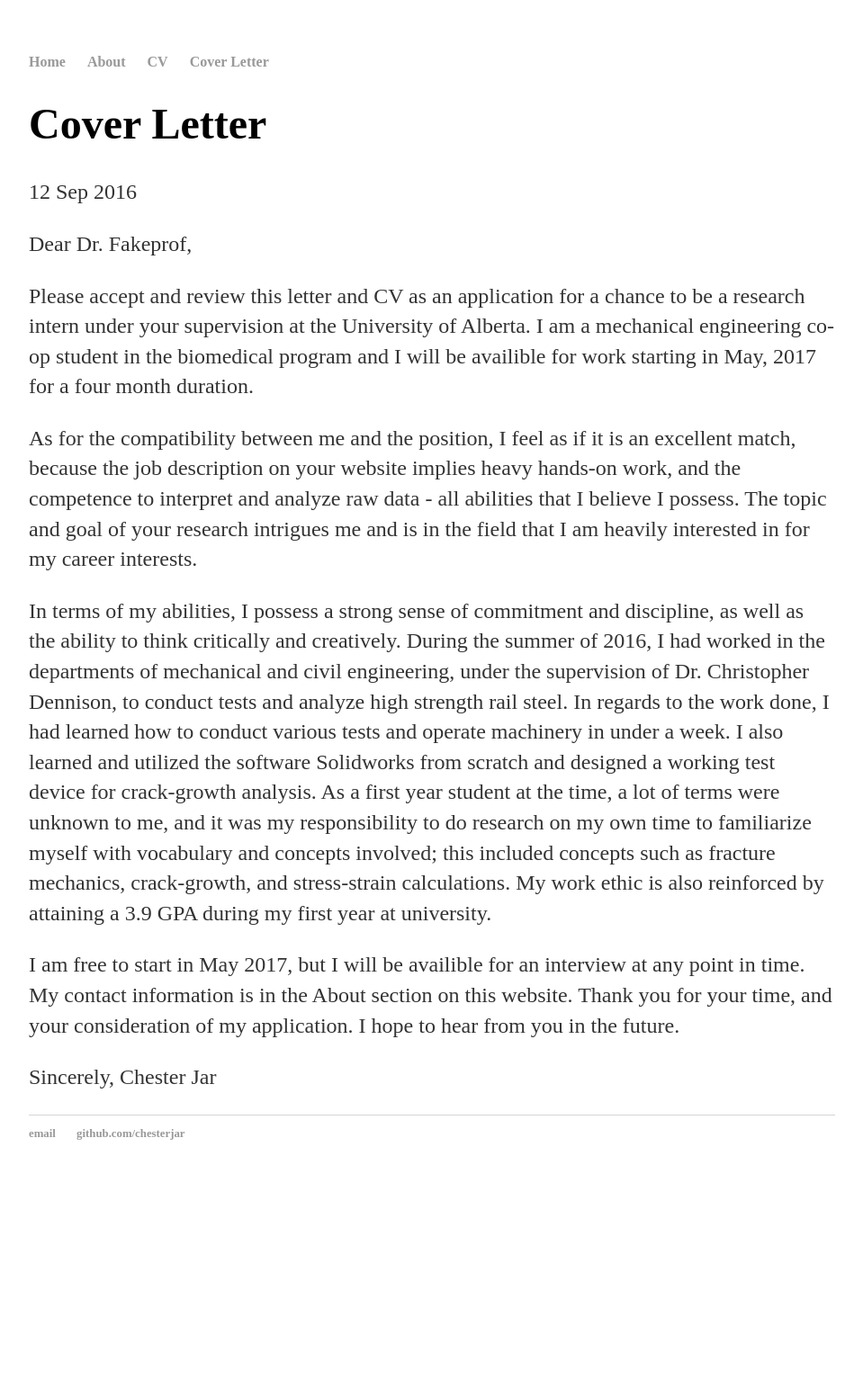
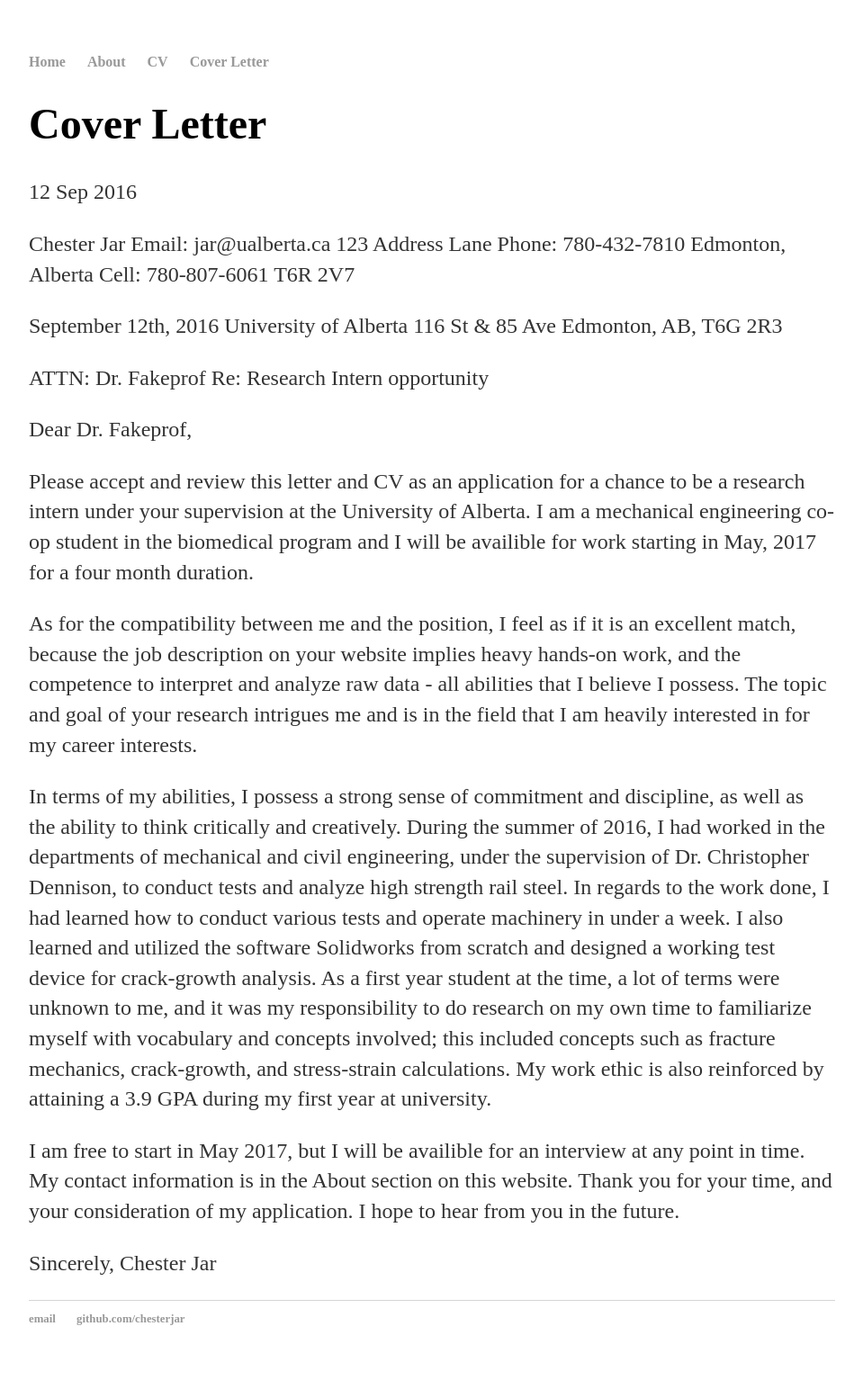
Before and after one commit to chesterjar/chesterjar, a Jekyll site: the page built from _posts/2016-09-12-Cover-Letter.md, in a window 1280 px wide. Shown: the whole page at 90% size, without its empty margins (160-1119 px from the left). Built offline with Jekyll 4.4.1, drawn with Linux system fonts in a browser that asks for light colours; before the commit the page ends 1328 px from its top, so only the background shows below that.

Commit message:
Update 2016-09-12-Cover-Letter.md

```diff
--- a/_posts/2016-09-12-Cover-Letter.md
+++ b/_posts/2016-09-12-Cover-Letter.md
@@ -3,6 +3,19 @@ layout: post
 title: "Cover Letter"
 date: 2016-09-12
 ---
+Chester Jar                                                                             Email: jar@ualberta.ca
+123 Address Lane                                                                        Phone: 780-432-7810
+Edmonton, Alberta                                                                       Cell: 780-807-6061
+T6R 2V7
+
+
+September 12th, 2016
+University of Alberta
+116 St & 85 Ave
+Edmonton, AB, T6G 2R3
+
+ATTN: Dr. Fakeprof
+Re: Research Intern opportunity
 
 Dear Dr. Fakeprof,
 
```
